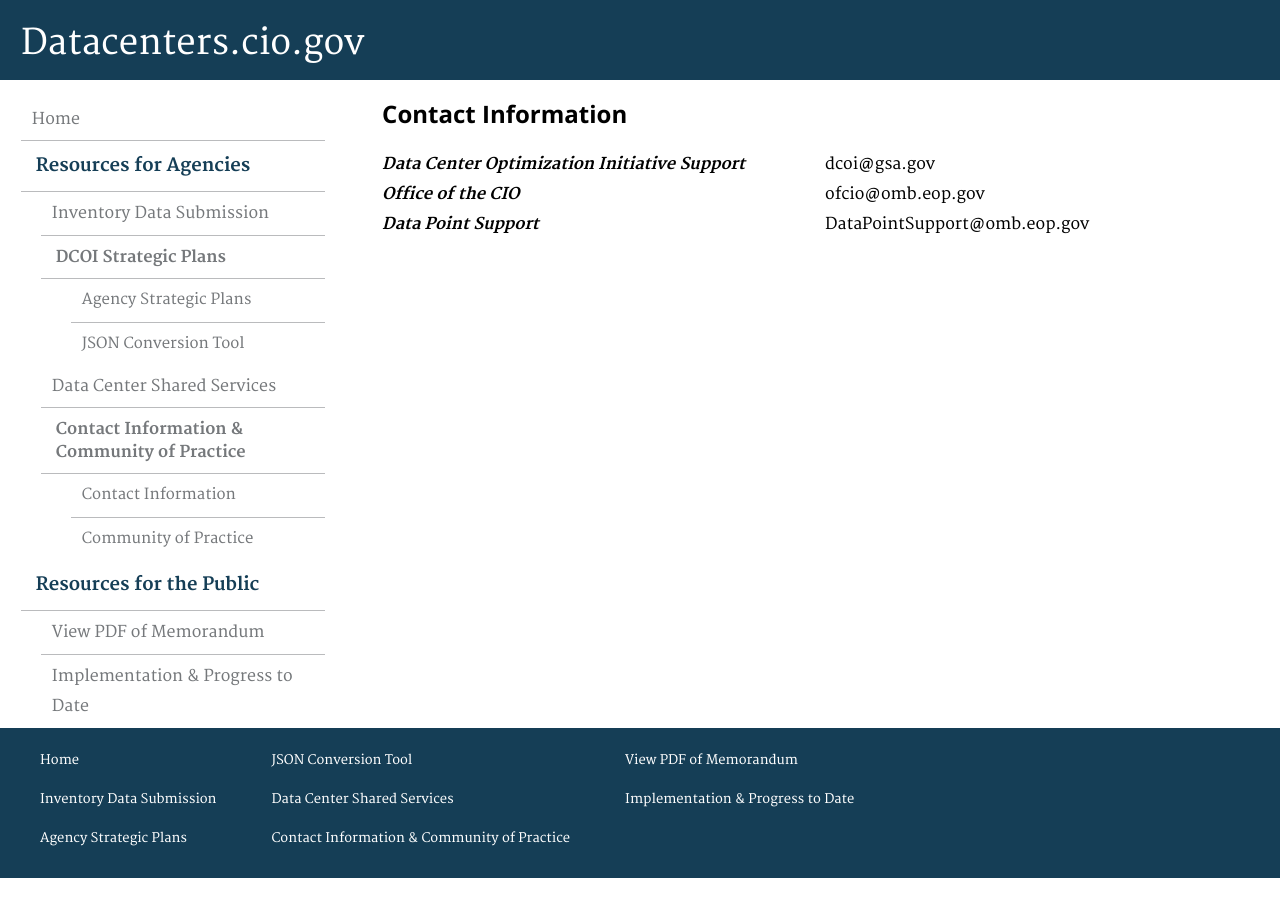
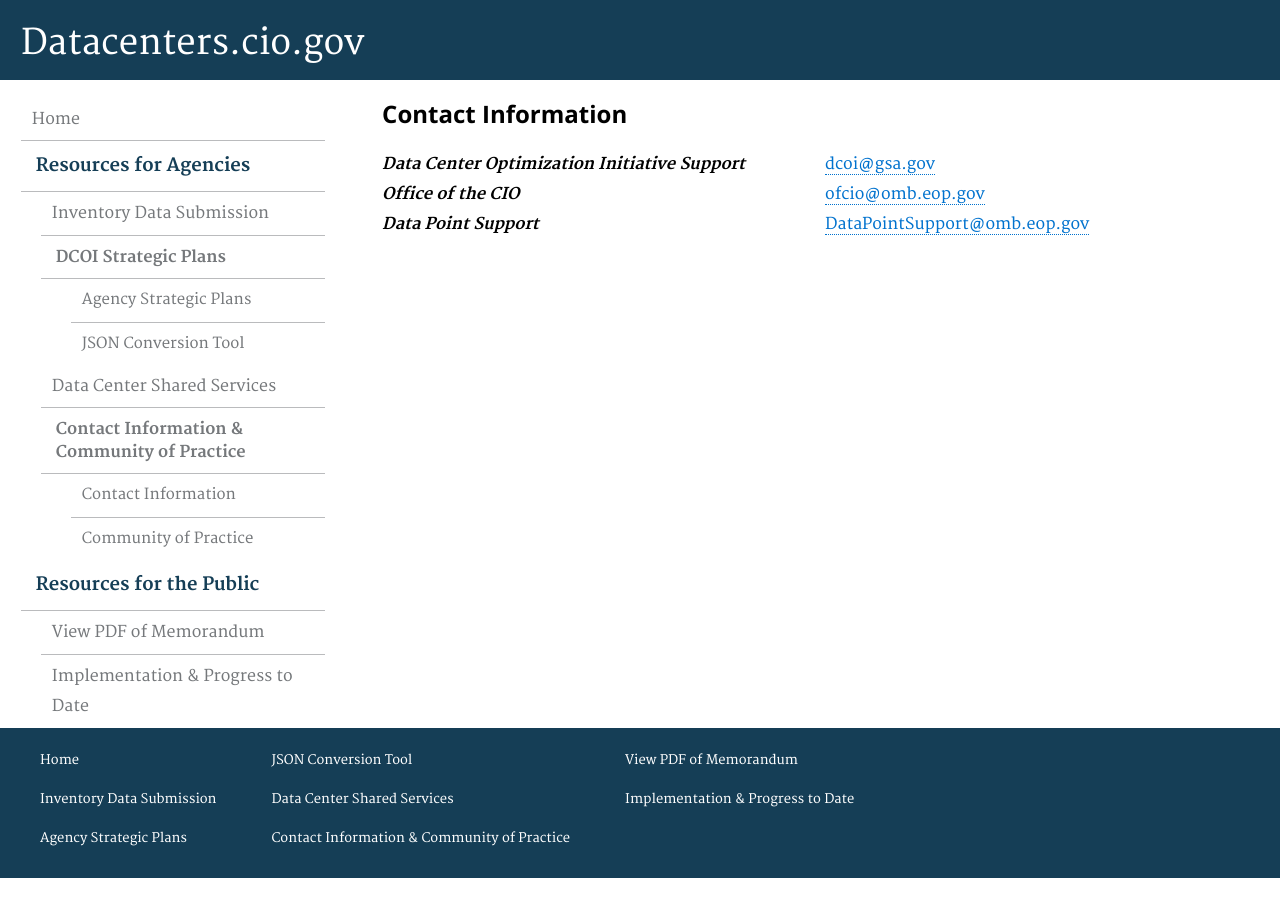
Before and after one commit to ydave-reisys/datacenters, a Jekyll site: the page built from pages/contact-info.html, in a window 1280 px wide. Built offline with Jekyll 4.4.1, drawn with Linux system fonts in a browser that asks for light colours; nearby versions of some CDN libraries; Markdown is read by kramdown in place of the engine named in the settings.

Commit message:
contact info page edits

```diff
--- a/pages/contact-info.html
+++ b/pages/contact-info.html
@@ -10,14 +10,14 @@
 <table id="contact-info">
     <tr>
         <td><b><i>Data Center Optimization Initiative Support</i></b></td>
-        <td style="padding-left: 5em">dcoi@gsa.gov</td>
+        <td style="padding-left: 5em"><a href="mailto:dcoi@gsa.gov">dcoi@gsa.gov</a></td>
     </tr>
     <tr>
         <td><b><i>Office of the CIO</i></b></td>
-        <td style="padding-left: 5em">ofcio@omb.eop.gov</td>
+        <td style="padding-left: 5em"><a href="mailto:ofcio@omb.eop.gov">ofcio@omb.eop.gov</a></td>
     </tr>
     <tr>
         <td><b><i>Data Point Support</i></b></td>
-        <td style="padding-left: 5em">DataPointSupport@omb.eop.gov</td>
+        <td style="padding-left: 5em"><a href="DataPointSupport@omb.eop.gov">DataPointSupport@omb.eop.gov</a></td>
     </tr>
 </table>
```
